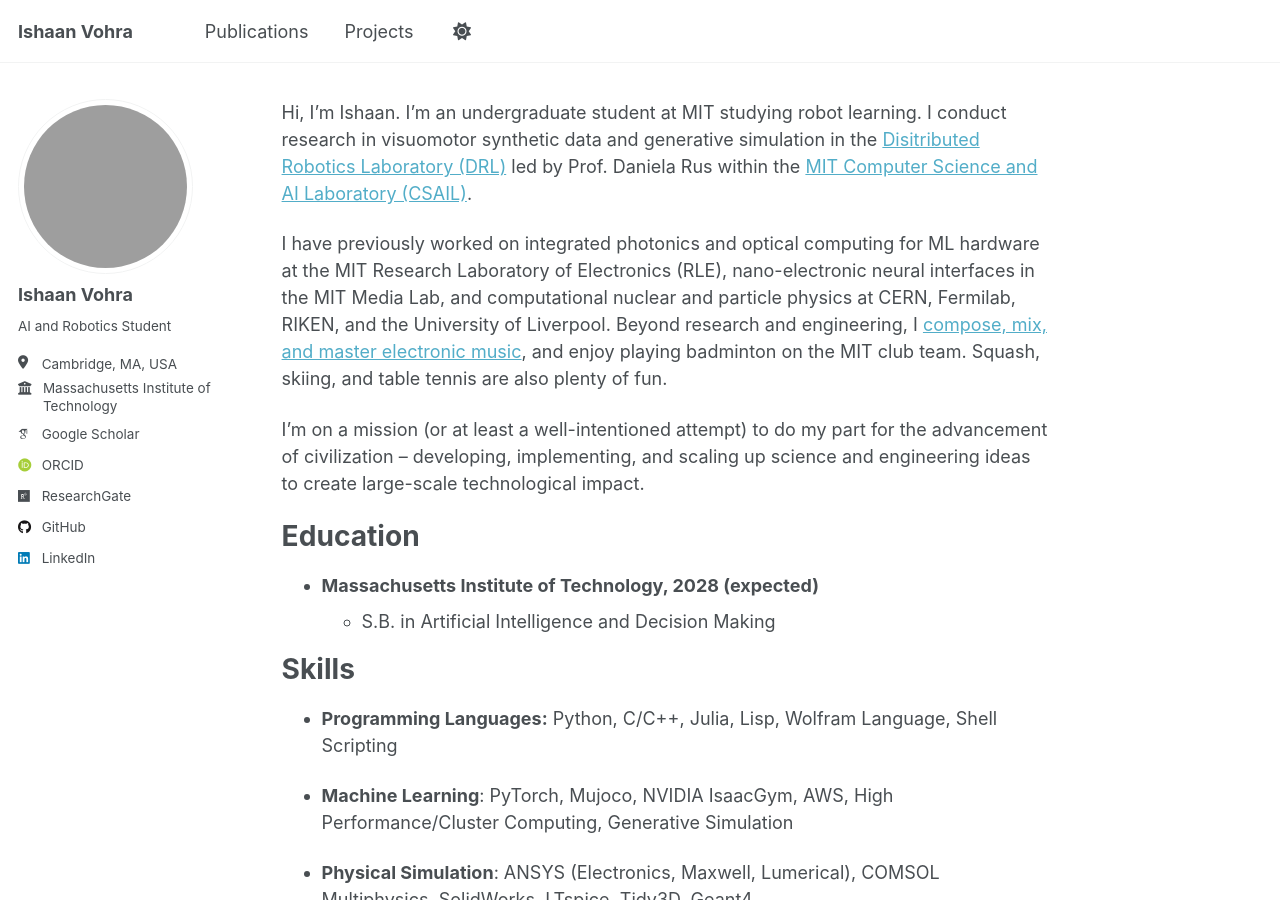
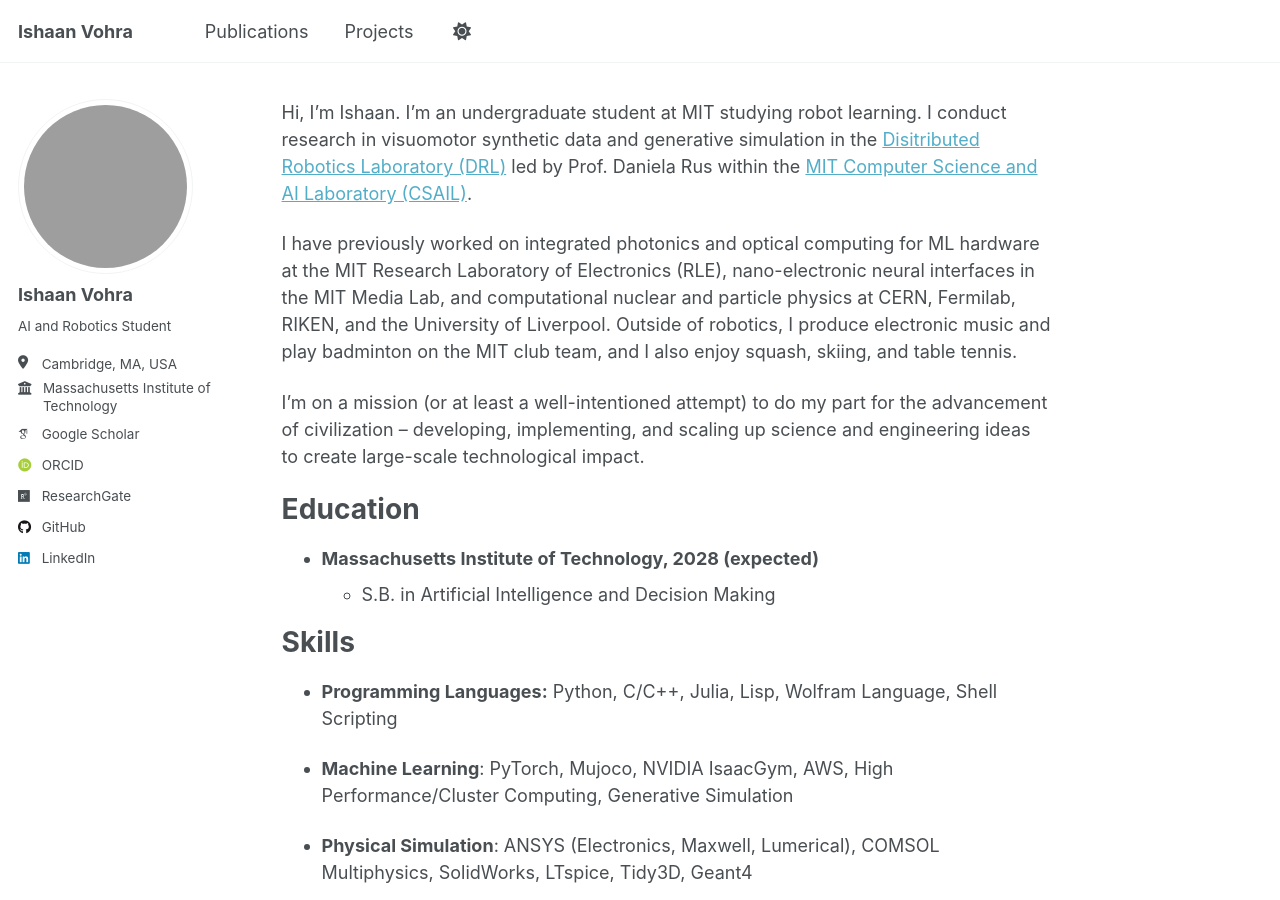
Before and after one commit to Ishaan-vohra/Ishaan-vohra.github.io, a Jekyll site: the page built from _pages/about.md, in a window 1280 px wide and 900 px high. Built offline with Jekyll 4.4.1, drawn with Linux system fonts in a browser that asks for light colours; some web fonts are replaced; a script that is not in the unit is left out.

Commit message:
Update about.md

```diff
--- a/_pages/about.md
+++ b/_pages/about.md
@@ -9,7 +9,7 @@ redirect_from:
 
 Hi, I'm Ishaan. I'm an undergraduate student at MIT studying robot learning. I conduct research in visuomotor synthetic data and generative simulation in the [Disitributed Robotics Laboratory (DRL)](https://www.csail.mit.edu/research/distributed-robotics-laboratory) led by Prof. Daniela Rus within the [MIT Computer Science and AI Laboratory (CSAIL)](https://www.csail.mit.edu/).
 
-I have previously worked on integrated photonics and optical computing for ML hardware at the MIT Research Laboratory of Electronics (RLE), nano-electronic neural interfaces in the MIT Media Lab, and computational nuclear and particle physics at CERN, Fermilab, RIKEN, and the University of Liverpool. Beyond research and engineering, I [compose, mix, and master electronic music](https://www.youtube.com/@eleronmusic), and enjoy playing badminton on the MIT club team. Squash, skiing, and table tennis are also plenty of fun.
+I have previously worked on integrated photonics and optical computing for ML hardware at the MIT Research Laboratory of Electronics (RLE), nano-electronic neural interfaces in the MIT Media Lab, and computational nuclear and particle physics at CERN, Fermilab, RIKEN, and the University of Liverpool. Outside of robotics, I produce electronic music and play badminton on the MIT club team, and I also enjoy squash, skiing, and table tennis.
 
 I'm on a mission (or at least a well-intentioned attempt) to do my part for the advancement of civilization – developing, implementing, and scaling up science and engineering ideas to create large-scale technological impact.
 
```
